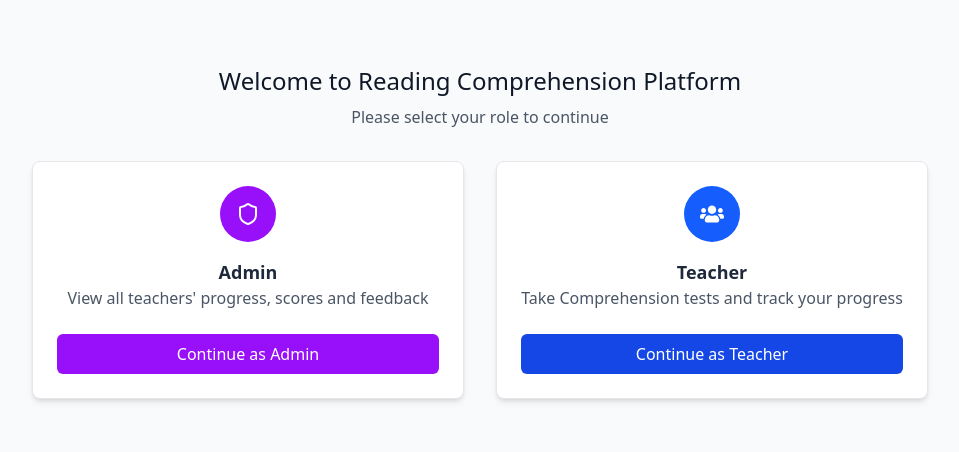
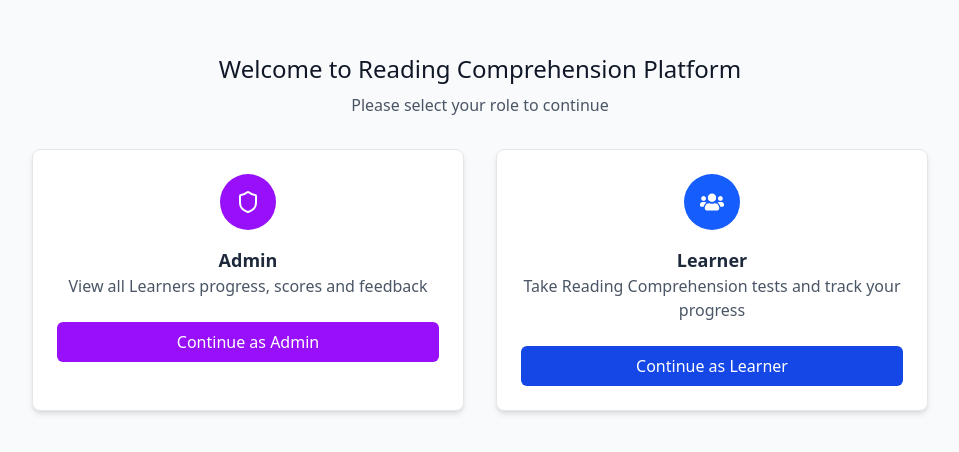
Before and after one commit to Prasanna2910/Pronounciation-tool-seekers, a React (Vite) app in the folder client/: page / in a window 1280 px wide. Shown: the part 168-620 px from the top of the page, without its empty margins (160-1119 px from the left). Built offline with nearby package versions, Linux system fonts and the light colour scheme.

Commit message:
Changed: the teacher --> learner

```diff
--- a/client/src/components/AdminDashboard.jsx
+++ b/client/src/components/AdminDashboard.jsx
@@ -102,7 +102,7 @@ export default function AdminDashboard({ onLogout }) {
               </h1>
             </div>
             <p className="text-gray-500 text-lg">
-              Monitor teacher progress and performance metrics
+              Monitor Learners progress and performance metrics
             </p>
           </div>
           <div className="flex gap-3">
@@ -137,7 +137,7 @@ export default function AdminDashboard({ onLogout }) {
                 <FiUser className="text-2xl" />
               </div>
               <div>
-                <div className="text-sm text-gray-500 font-medium">Total Teachers</div>
+                <div className="text-sm text-gray-500 font-medium">Total Learners</div>
                 <div className="text-3xl font-bold text-gray-800 font-heading">{totalTeachers}</div>
               </div>
             </div>
@@ -172,10 +172,10 @@ export default function AdminDashboard({ onLogout }) {
           {/* Teachers List */}
           <div className="glass bg-white/80 rounded-2xl p-6 shadow-sm border border-white/60 animate-slide-up" style={{ animationDelay: '100ms' }}>
             <h3 className="text-xl font-bold text-gray-800 mb-1 font-heading">
-              Teachers Overview
+              Learners Overview
             </h3>
             <p className="text-sm text-gray-400 mb-6">
-              Select a teacher to view details
+              Select a learner to view details
             </p>
 
             <div className="space-y-3 max-h-[600px] overflow-y-auto pr-2 custom-scrollbar">
@@ -227,9 +227,9 @@ export default function AdminDashboard({ onLogout }) {
                 <div className="bg-gray-50 p-6 rounded-full mb-4">
                   <FiUser className="text-5xl text-gray-300" />
                 </div>
-                <h4 className="text-xl font-medium text-gray-500 font-heading">No Teacher Selected</h4>
+                <h4 className="text-xl font-medium text-gray-500 font-heading">No Learner Selected</h4>
                 <p className="text-sm text-gray-400 mt-2 max-w-xs">
-                  Click on a teacher card from the list to view their detailed performance and test history.
+                  Click on a learner card from the list to view their detailed performance and test history.
                 </p>
               </div>
             ) : (
--- a/client/src/components/landingPage.jsx
+++ b/client/src/components/landingPage.jsx
@@ -28,7 +28,7 @@ const LandingPage = () => {
 
           <div className="text-lg font-semibold">Admin</div>
           <div className="text-base text-gray-600 text-center">
-            View all teachers' progress, scores and feedback
+            View all Learners progress, scores and feedback
           </div>
 
           <button
@@ -47,9 +47,9 @@ const LandingPage = () => {
             </div>
           </div>
 
-          <div className="text-lg font-semibold">Teacher</div>
+          <div className="text-lg font-semibold">Learner</div>
           <div className="text-base text-gray-600 text-center">
-            Take Comprehension tests and track your progress
+            Take Reading Comprehension tests and track your progress
           </div>
 
           <button
@@ -57,7 +57,7 @@ const LandingPage = () => {
             onClick={() => navigate("/login")}
             className="mt-6 w-full py-2 rounded-md text-white bg-blue-700 hover:bg-blue-800 focus:outline-none cursor-pointer"
           >
-            Continue as Teacher
+            Continue as Learner
           </button>
         </div>
       </div>
```
